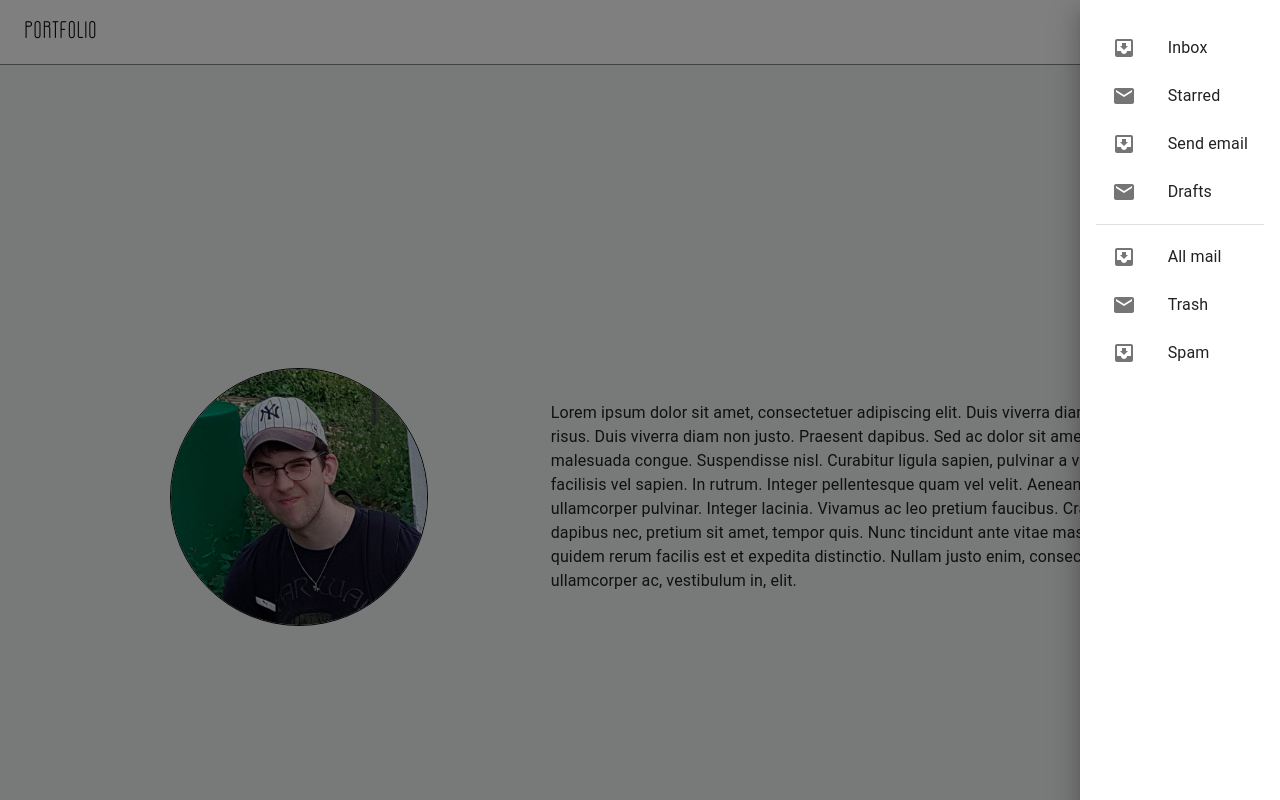
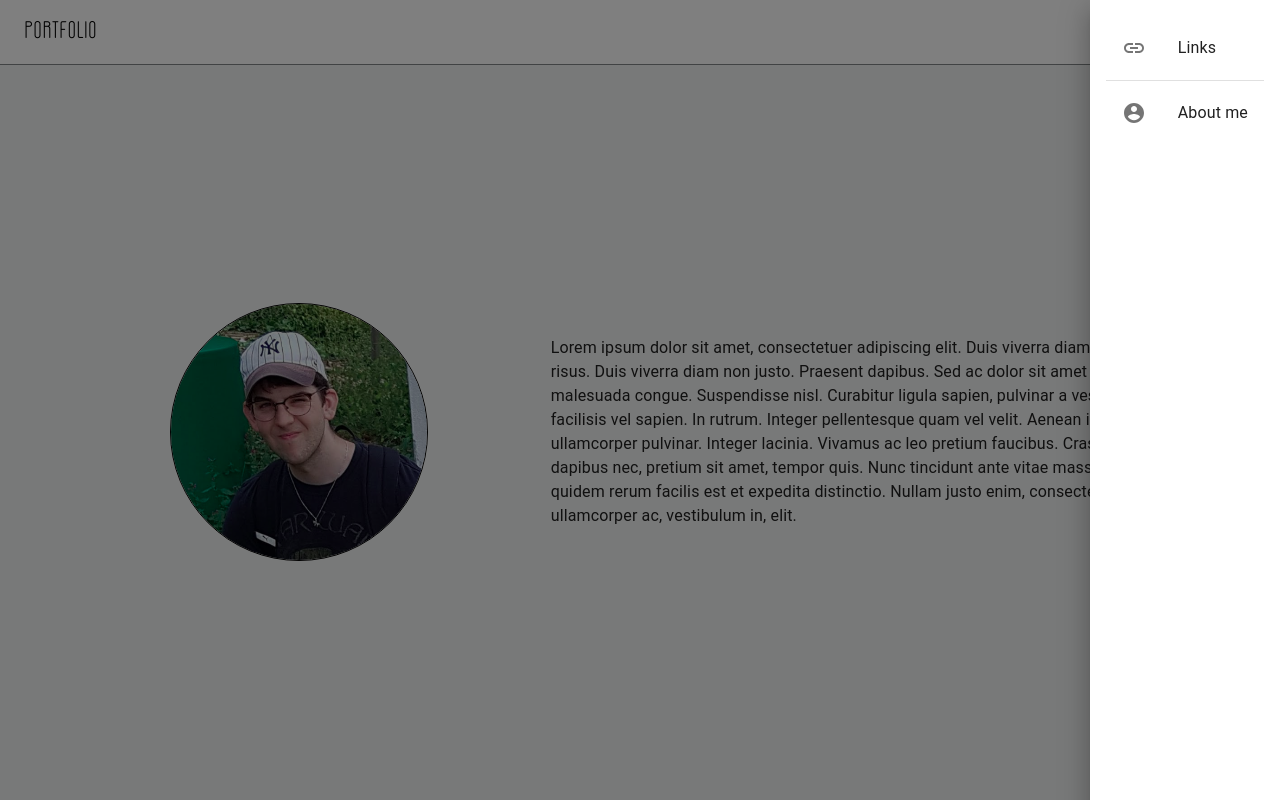
Before and after one commit to daveomri/portfolio, a React (Create React App) app: page / in a window 1280 px wide. Both pictures are taken after a click on the button 1223 px from the left and 32 px from the top of the page. Shown: the top 800 px of the page. Built offline with nearby package versions, Linux system fonts and the light colour scheme.

Commit message:
#2 Fixed few problems and also added the drawer

```diff
--- a/package.json
+++ b/package.json
@@ -15,10 +15,11 @@
     "@testing-library/user-event": "^12.8.3",
     "clsx": "^1.1.1",
     "deploy": "^1.0.3",
+    "prop-types": "^15.7.2",
     "react": "^17.0.2",
     "react-dom": "^17.0.2",
-    "prop-types": "^15.7.2",
     "react-scripts": "^1.1.5",
+    "react-scroll": "^1.8.4",
     "styled-components": "^5.3.1",
     "web-vitals": "^1.1.2"
   },
--- a/src/App.jsx
+++ b/src/App.jsx
@@ -23,7 +23,7 @@ const App = () => {
       <Paper className={classes.paper}>
         <Header classes={classes.header} />
         <Box className={classes.content}>
-          <Greetings />
+          <Greetings id="about_me" />
         </Box>
       </Paper>
       <Footer classes={classes.footer} />
--- a/src/components/cards/Greetings.jsx
+++ b/src/components/cards/Greetings.jsx
@@ -1,4 +1,5 @@
 import React from 'react';
+import PropTypes from 'prop-types';
 import { makeStyles } from '@material-ui/core/styles';
 import { Grid, Typography } from '@material-ui/core';
 
@@ -19,11 +20,11 @@ const useStyles = makeStyles(() => ({
   },
 }));
 
-const Greetings = () => {
+const Greetings = (props) => {
   const classes = useStyles();
-
+  const { id } = props;
   return (
-    <Card>
+    <Card id={id}>
       <Grid
         container
         justifyContent="center"
@@ -51,7 +52,6 @@ const Greetings = () => {
                   quis. Nunc tincidunt ante vitae massa. Et harum quidem rerum
                   facilis est et expedita distinctio. Nullam justo enim,
                   consectetuer nec, ullamcorper ac, vestibulum in, elit.
-
                 </Typography>
               </Grid>
             </Grid>
@@ -62,4 +62,12 @@ const Greetings = () => {
   );
 };
 
+Greetings.displayName = 'Greetings';
+
+Greetings.propTypes = {
+  id: PropTypes.string.isRequired,
+};
+
+Greetings.defaultProps = {};
+
 export default Greetings;
--- a/src/components/header/Header.jsx
+++ b/src/components/header/Header.jsx
@@ -13,10 +13,11 @@ import {
   ListItemIcon,
   ListItemText,
 } from '@material-ui/core';
+import { Link } from 'react-scroll';
 import { Menu } from '@material-ui/icons';
 
-import InboxIcon from '@material-ui/icons/MoveToInbox';
-import MailIcon from '@material-ui/icons/Mail';
+import LinkIcon from '@material-ui/icons/Link';
+import AccountCircleIcon from '@material-ui/icons/AccountCircle';
 
 const useStyles = makeStyles((theme) => ({
   appBar: {
@@ -44,6 +45,12 @@ const useStyles = makeStyles((theme) => ({
   },
 }));
 
+const drawerItems = [{
+  key: 'about_me',
+  text: 'About me',
+  icon: <AccountCircleIcon />,
+}];
+
 const Header = () => {
   const classes = useStyles();
   const [state, setState] = useState(false);
@@ -59,10 +66,10 @@ const Header = () => {
       onKeyDown={handleState(false)}
     >
       <List>
-        {['Inbox', 'Starred', 'Send email', 'Drafts'].map((text, index) => (
+        {['Links'].map((text) => (
           <ListItem button key={text}>
             <ListItemIcon>
-              {index % 2 === 0 ? <InboxIcon /> : <MailIcon />}
+              <LinkIcon />
             </ListItemIcon>
             <ListItemText primary={text} />
           </ListItem>
@@ -70,20 +77,22 @@ const Header = () => {
       </List>
       <Divider />
       <List>
-        {['All mail', 'Trash', 'Spam'].map((text, index) => (
-          <ListItem button key={text}>
-            <ListItemIcon>
-              {index % 2 === 0 ? <InboxIcon /> : <MailIcon />}
-            </ListItemIcon>
-            <ListItemText primary={text} />
-          </ListItem>
+        {drawerItems.map((drawerItem) => (
+          <Link to={drawerItem.key} smooth>
+            <ListItem button key={drawerItem.key}>
+              <ListItemIcon>
+                {drawerItem.icon}
+              </ListItemIcon>
+              <ListItemText primary={drawerItem.text} />
+            </ListItem>
+          </Link>
         ))}
       </List>
     </div>
   );
 
   return (
-    <AppBar position="static" className={classes.appBar}>
+    <AppBar position="fixed" className={classes.appBar}>
       <Toolbar>
         <Grid container alignItems="center">
           <Grid item xs={3} sm={2} md={1}>
```
Also changed, not shown: 1 other file (tests, documents, lock files or other folders).
